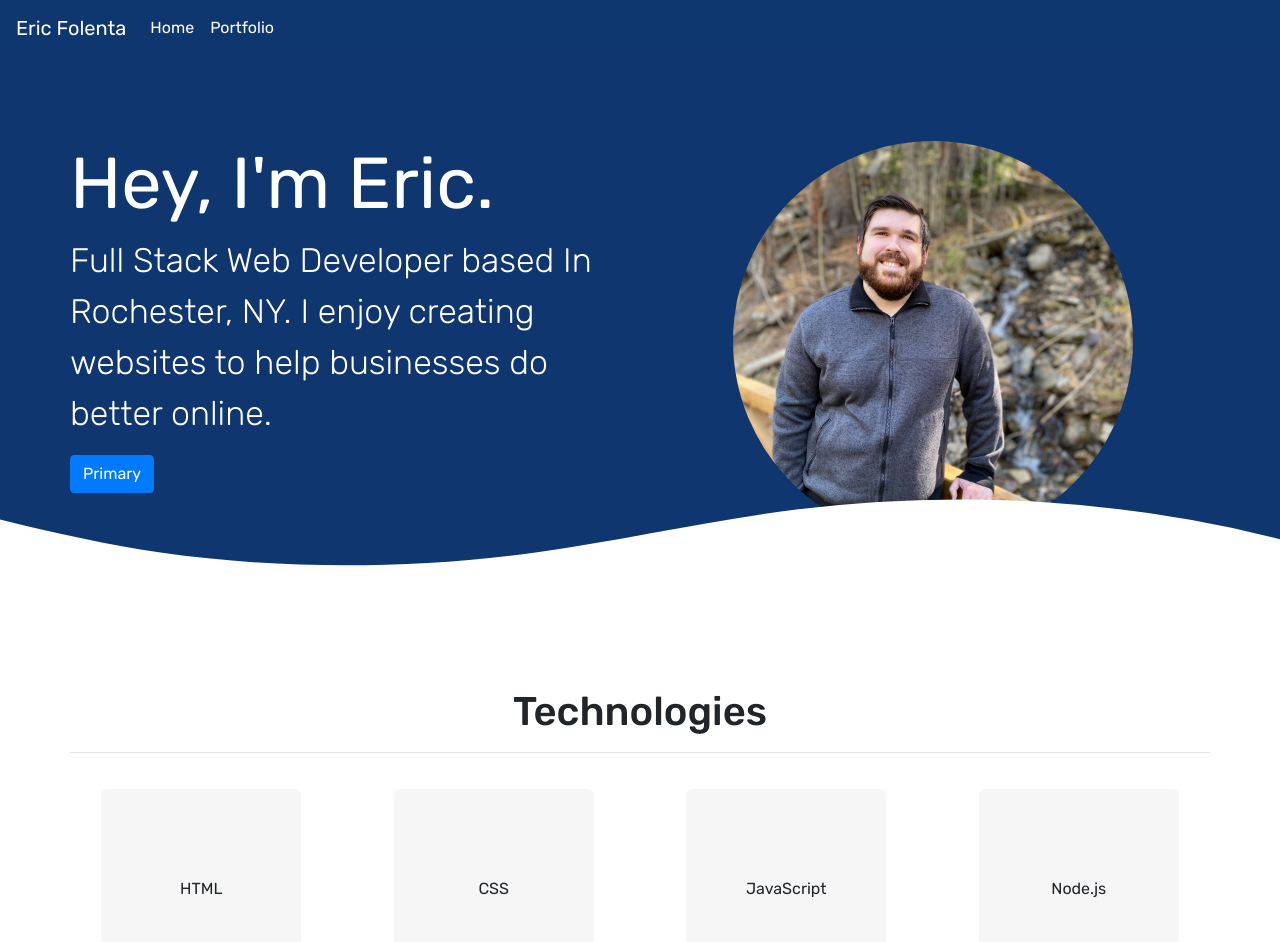
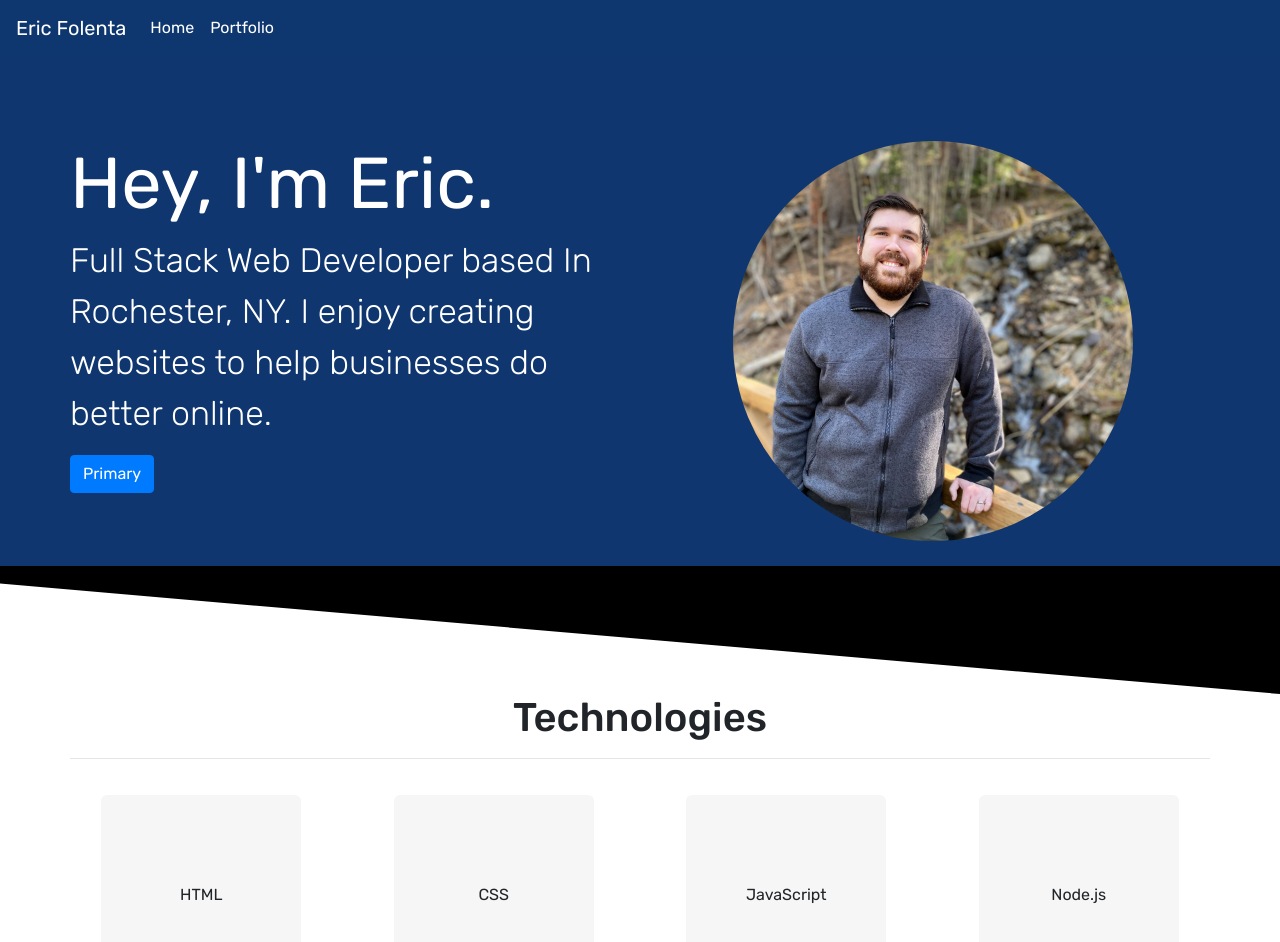
Before and after one commit to efolenta/20-react-portfolio, a React (Create React App) app: page / in a window 1280 px wide. Shown: the top 942 px of the page. Built offline with nearby package versions, Linux system fonts and the light colour scheme.

Commit message:
Replace the shape divider with new shape.

```diff
--- a/src/components/ShapeDivider/index.js
+++ b/src/components/ShapeDivider/index.js
@@ -4,9 +4,9 @@ import "./style.css";
 
 function ShapeDivider() {
     return (
-        <div className="custom-shape-divider-bottom-1605894770">
+        <div class="custom-shape-divider-top-1611111169">
             <svg data-name="Layer 1" xmlns="http://www.w3.org/2000/svg" viewBox="0 0 1200 120" preserveAspectRatio="none">
-                <path d="M321.39,56.44c58-10.79,114.16-30.13,172-41.86,82.39-16.72,168.19-17.73,250.45-.39C823.78,31,906.67,72,985.66,92.83c70.05,18.48,146.53,26.09,214.34,3V0H0V27.35A600.21,600.21,0,0,0,321.39,56.44Z" className="shape-fill"></path>
+                <path d="M1200 120L0 16.48 0 0 1200 0 1200 120z" class="shape-fill"></path>
             </svg>
         </div>
     )
```
